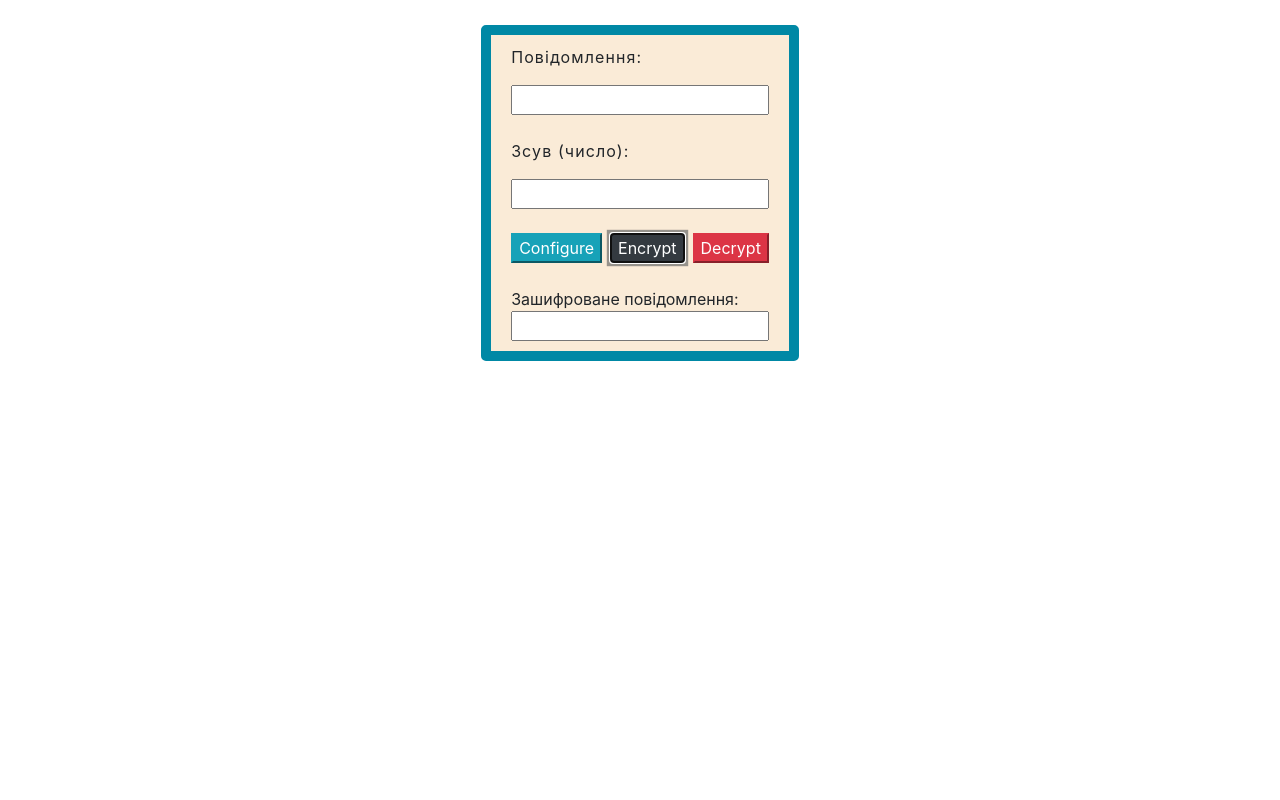
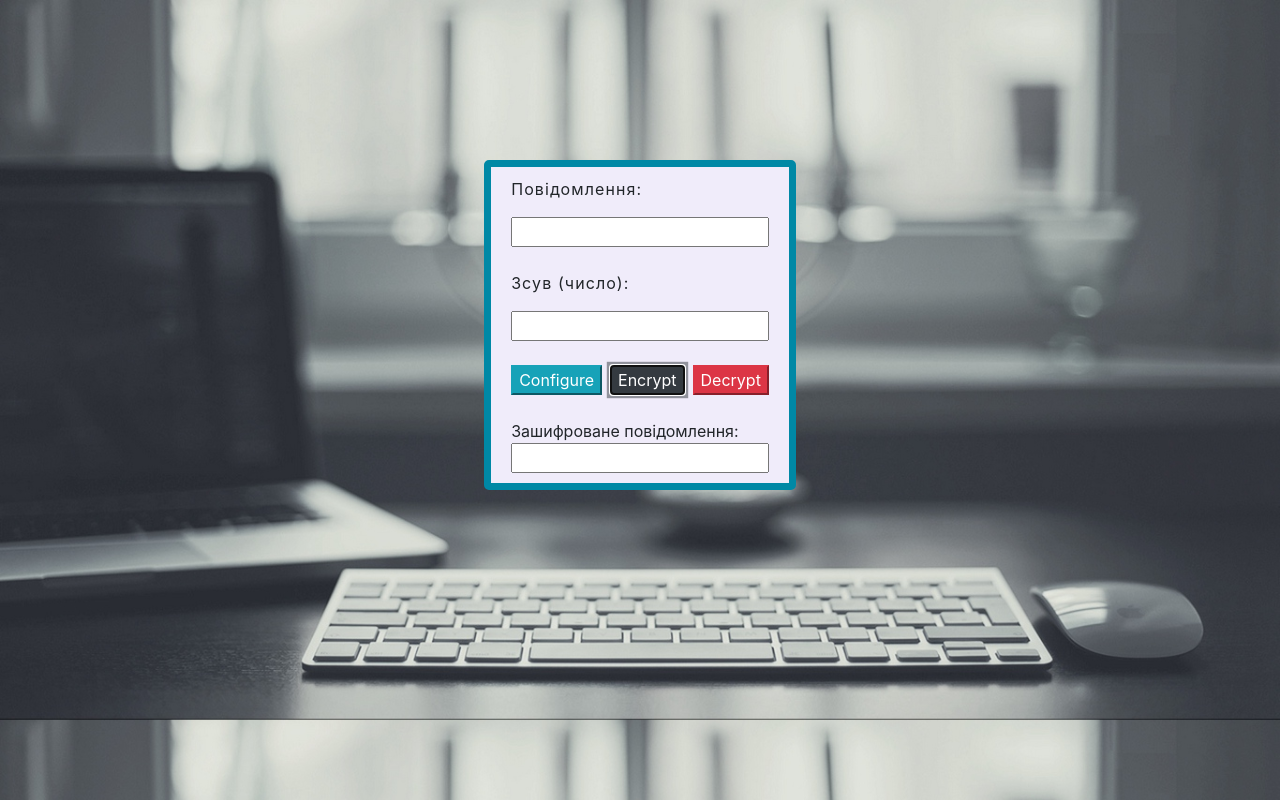
Before and after one commit to Serozhka18/caesar_cipher, a website: page index.html in a window 1280 px wide. Both pictures are taken after a click on the button "Encrypt". Drawn offline with nearby package versions, Linux system fonts and the light colour scheme.

Commit message:
Init commit

```diff
--- a/css/style.css
+++ b/css/style.css
@@ -1,19 +1,22 @@
 body{
     display: flex;
     justify-content: center;
+    background-image: url("../img/bg.jpg");
+    background-size: cover;
 }
 
 .contentt{
     display: flex;
     flex-direction: column;
     max-width: 500px;
-    margin-top: 25px;
-    background-color: antiquewhite;
+    margin-top: 20vh;
+    background-color: #f0ecfa;
     padding: 10px 20px;
     -webkit-border-radius: 5px;
     -moz-border-radius: 5px;
     border-radius: 5px;: ;
-    border: #0088a5 10px solid;
+    border: #0088a5 7px solid;
+
 }
 
 .text{
--- a/js/JavaScript.js
+++ b/js/JavaScript.js
@@ -1,4 +1,4 @@
-class Caser {
+class Caesar {
         constructor(message) {
         this.message = message;
         this.alphabet=[
@@ -117,17 +117,17 @@ class Caser {
 
 
 
-let CaserTest = new Caser('');
+let CaesarCipher = new Caesar('');
 function config() {
     let message = document.getElementById('message').value;
     let shift = document.getElementById('shift').value;
-    CaserTest.setMessage(message);
-    CaserTest.setShift(parseInt(shift));
+    CaesarCipher.setMessage(message);
+    CaesarCipher.setShift(parseInt(shift));
 }
 function encrypt() {
-    document.getElementById('cipher').value = CaserTest.encrypt().getMessage();
+    document.getElementById('cipher').value = CaesarCipher.encrypt().getMessage();
 }
 
 function decrypt() {
-    alert(CaserTest.decrypt().getMessage());
+    alert(CaesarCipher.decrypt().getMessage());
 }
```
Also changed, not shown: img/bg.jpg (added).
